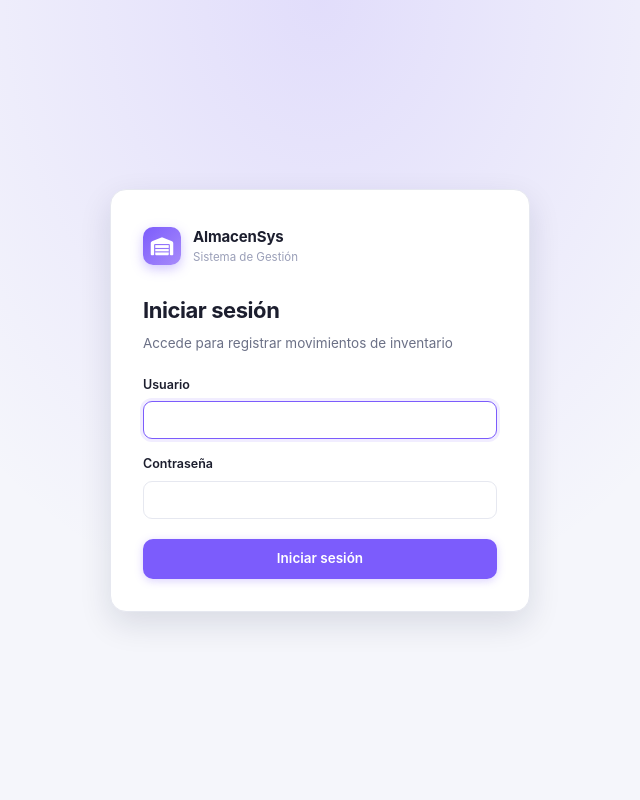
After one commit to jesus010795/stock-app, a Django app: page /accounts/login/ in a window 1280 px wide. The commit adds this page. Shown: the whole page, without its empty margins (320-960 px from the left). Run offline with Django 5.2, Linux system fonts and the light colour scheme.

Commit message:
Require staff authentication for movement creation
- StaffLoginForm at /accounts/login/: Spanish labels, generic error for bad credentials, unknown users and inactive accounts, distinct permissions error for active non-staff. No public signup or password reset
- MovementCreateView uses StaffRequiredMixin: anonymous requests redirect to login preserving next (including ?producto=); authenticated non-staff return to the dashboard with an error message and create nothing; staff keeps the previous flow and created_by is that user
- Logout is POST with CSRF from the topbar; GET returns 405. Reads stay public. Django messages now render in base.html

```diff
--- /dev/null
+++ b/static/css/auth.css
@@ -0,0 +1,92 @@
+/* ===========================================================
+   AlmacenSys — auth.css
+   Pantalla de login, independiente de base.html.
+   Reutiliza variables de main.css y .input/.btn de components.css.
+   =========================================================== */
+
+.auth-body {
+    min-height: 100vh;
+    display: flex;
+    align-items: center;
+    justify-content: center;
+    padding: 24px 16px;
+    background:
+        radial-gradient(ellipse at top, rgba(124, 92, 252, 0.16), transparent 55%),
+        var(--bg);
+}
+
+.auth-card {
+    width: 100%;
+    max-width: 420px;
+    background: var(--card-bg);
+    border: 1px solid var(--border);
+    border-radius: var(--radius-lg);
+    box-shadow: var(--shadow-lg);
+    padding: 36px 32px 32px;
+}
+
+.auth-brand {
+    display: flex;
+    align-items: center;
+    gap: 12px;
+    margin-bottom: 28px;
+}
+
+.auth-brand-text .brand-name {
+    color: var(--text);
+    font-weight: 700;
+    font-size: 15px;
+    letter-spacing: -0.01em;
+}
+
+.auth-brand-text .brand-sub {
+    color: var(--text-faint);
+    font-size: 11.5px;
+    margin-top: 1px;
+}
+
+.auth-title {
+    font-size: 22px;
+    font-weight: 700;
+    color: var(--text);
+    letter-spacing: -0.02em;
+}
+
+.auth-subtitle {
+    color: var(--text-muted);
+    font-size: 13.5px;
+    margin: 6px 0 22px;
+}
+
+.auth-form {
+    display: flex;
+    flex-direction: column;
+    gap: 16px;
+}
+
+.auth-errors {
+    background: var(--danger-bg);
+    color: var(--danger);
+    border: 1px solid var(--danger-border);
+    border-radius: var(--radius-sm);
+    padding: 10px 12px;
+    font-size: 13px;
+}
+
+.auth-errors .errorlist {
+    margin: 0;
+    padding: 0;
+}
+
+.auth-submit {
+    width: 100%;
+    justify-content: center;
+    margin-top: 4px;
+    padding: 12px 18px;
+}
+
+@media (max-width: 480px) {
+    .auth-card {
+        padding: 28px 20px 24px;
+    }
+}
--- a/static/css/main.css
+++ b/static/css/main.css
@@ -411,6 +411,28 @@
 }
 .user-dropdown a.danger { color: var(--danger); }
 .user-dropdown a.danger svg { color: var(--danger); }
+.user-dropdown form { margin: 0; }
+.user-dropdown button.danger {
+    display: flex;
+    align-items: center;
+    gap: 9px;
+    width: 100%;
+    padding: 9px 10px;
+    border: none;
+    border-radius: 8px;
+    background: transparent;
+    font-size: 13px;
+    color: var(--danger);
+    cursor: pointer;
+    text-align: left;
+}
+.user-dropdown button.danger:hover { background: var(--bg); }
+.user-dropdown button.danger i { width: 15px; text-align: center; color: var(--danger); }
+
+.topbar-login {
+    padding: 8px 14px;
+    font-size: 13px;
+}
 
 /* LEGACY: topbar vieja (topbar.html anterior a Fase 4) */
 .topbar-left {
--- /dev/null
+++ b/stockapp/forms.py
@@ -0,0 +1,45 @@
+from django.contrib.auth.forms import AuthenticationForm
+from django.core.exceptions import ValidationError
+
+
+class StaffLoginForm(AuthenticationForm):
+    """Login del frontend: solo usuarios activos con is_staff=True.
+
+    El backend por defecto no entrega usuarios inactivos a
+    confirm_login_allowed(); esos casos caen en invalid_login, el mismo
+    mensaje genérico que una contraseña incorrecta.
+    """
+
+    error_messages = {
+        **AuthenticationForm.error_messages,
+        "invalid_login": "El usuario o la contraseña son incorrectos.",
+        "not_staff": (
+            "Tu cuenta no tiene permisos para acceder a esta aplicación."
+        ),
+    }
+
+    def __init__(self, request=None, *args, **kwargs):
+        super().__init__(request, *args, **kwargs)
+        self.fields["username"].label = "Usuario"
+        self.fields["username"].widget.attrs.update(
+            {
+                "class": "input",
+                "autofocus": True,
+                "autocomplete": "username",
+            }
+        )
+        self.fields["password"].label = "Contraseña"
+        self.fields["password"].widget.attrs.update(
+            {
+                "class": "input",
+                "autocomplete": "current-password",
+            }
+        )
+
+    def confirm_login_allowed(self, user):
+        super().confirm_login_allowed(user)
+        if not user.is_staff:
+            raise ValidationError(
+                self.error_messages["not_staff"],
+                code="not_staff",
+            )
--- a/stockapp/settings.py
+++ b/stockapp/settings.py
@@ -77,6 +77,10 @@ TEMPLATES = [
 
 WSGI_APPLICATION = "stockapp.wsgi.application"
 
+LOGIN_URL = "login"
+LOGIN_REDIRECT_URL = "home"
+LOGOUT_REDIRECT_URL = "home"
+
 
 # Database
 # https://docs.djangoproject.com/en/5.2/ref/settings/#databases
--- a/stockapp/urls.py
+++ b/stockapp/urls.py
@@ -16,11 +16,24 @@ Including another URLconf
 """
 
 from django.contrib import admin
+from django.contrib.auth.views import LoginView, LogoutView
 from django.urls import include, path
 from inventory.views import HomeView
 
+from .forms import StaffLoginForm
+
 urlpatterns = [
     path("admin/", admin.site.urls),
+    path(
+        "accounts/login/",
+        LoginView.as_view(
+            authentication_form=StaffLoginForm,
+            template_name="registration/login.html",
+            redirect_authenticated_user=True,
+        ),
+        name="login",
+    ),
+    path("accounts/logout/", LogoutView.as_view(), name="logout"),
     path("", HomeView.as_view(), name="home"),
     path("movimientos/", include("inventory.urls")),
     path("productos/", include("products.urls")),
--- /dev/null
+++ b/templates/registration/login.html
@@ -0,0 +1,59 @@
+{% load static %}
+<!DOCTYPE html>
+<html lang="es">
+<head>
+    <meta charset="UTF-8">
+    <meta name="viewport" content="width=device-width, initial-scale=1.0">
+    <title>Iniciar sesión - AlmacenSys</title>
+    <link href="https://cdnjs.cloudflare.com/ajax/libs/font-awesome/6.4.0/css/all.min.css" rel="stylesheet">
+    <link rel="stylesheet" href="{% static 'css/base.css' %}">
+    <link rel="stylesheet" href="{% static 'css/main.css' %}">
+    <link rel="stylesheet" href="{% static 'css/components.css' %}">
+    <link rel="stylesheet" href="{% static 'css/auth.css' %}">
+</head>
+<body class="auth-body">
+    <main class="auth-card">
+        <div class="auth-brand">
+            <div class="brand-mark">
+                <i class="fas fa-warehouse"></i>
+            </div>
+            <div class="auth-brand-text">
+                <div class="brand-name">AlmacenSys</div>
+                <div class="brand-sub">Sistema de Gestión</div>
+            </div>
+        </div>
+
+        <h1 class="auth-title">Iniciar sesión</h1>
+        <p class="auth-subtitle">Accede para registrar movimientos de inventario</p>
+
+        <form method="post" class="auth-form" novalidate>
+            {% csrf_token %}
+            <input type="hidden" name="next" value="{{ next }}">
+
+            {% if form.non_field_errors %}
+            <div class="auth-errors" role="alert">
+                {{ form.non_field_errors }}
+            </div>
+            {% endif %}
+
+            <div class="field">
+                <label for="{{ form.username.id_for_label }}">{{ form.username.label }}</label>
+                {{ form.username }}
+                {% if form.username.errors %}
+                <div class="field-error">{{ form.username.errors }}</div>
+                {% endif %}
+            </div>
+
+            <div class="field">
+                <label for="{{ form.password.id_for_label }}">{{ form.password.label }}</label>
+                {{ form.password }}
+                {% if form.password.errors %}
+                <div class="field-error">{{ form.password.errors }}</div>
+                {% endif %}
+            </div>
+
+            <button type="submit" class="btn btn-primary auth-submit">Iniciar sesión</button>
+        </form>
+    </main>
+</body>
+</html>
```
Also changed, not shown: AGENTS.md (+11 -4 lines), inventory/tests.py (+83 -0 lines), inventory/views.py (+16 -1 lines), static/css/components.css (+34 -0 lines), stockapp/tests.py (added, +124 -0 lines), templates/base.html (+8 -0 lines), templates/includes/topbar.html (+10 -1 lines), README.md.
